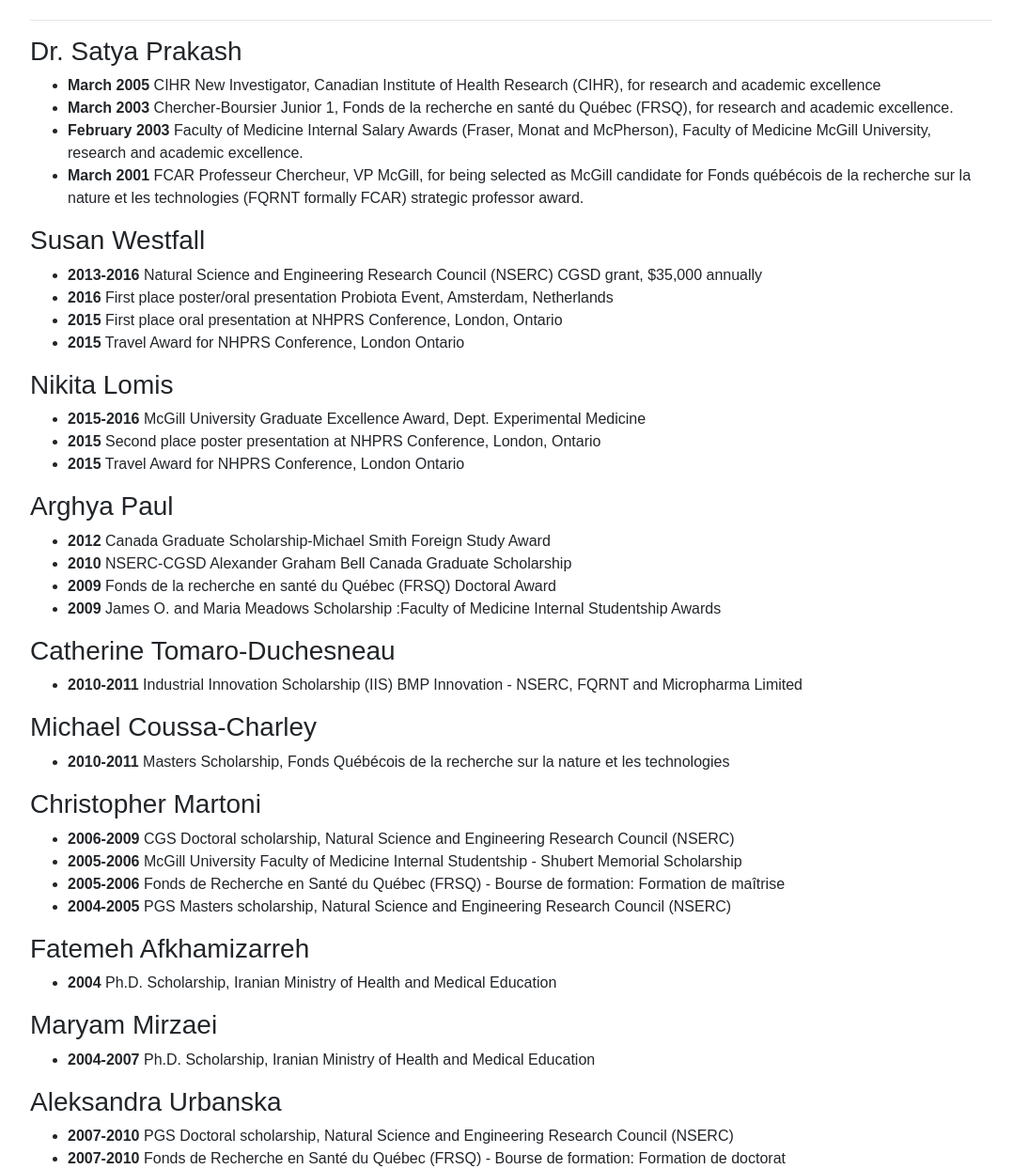
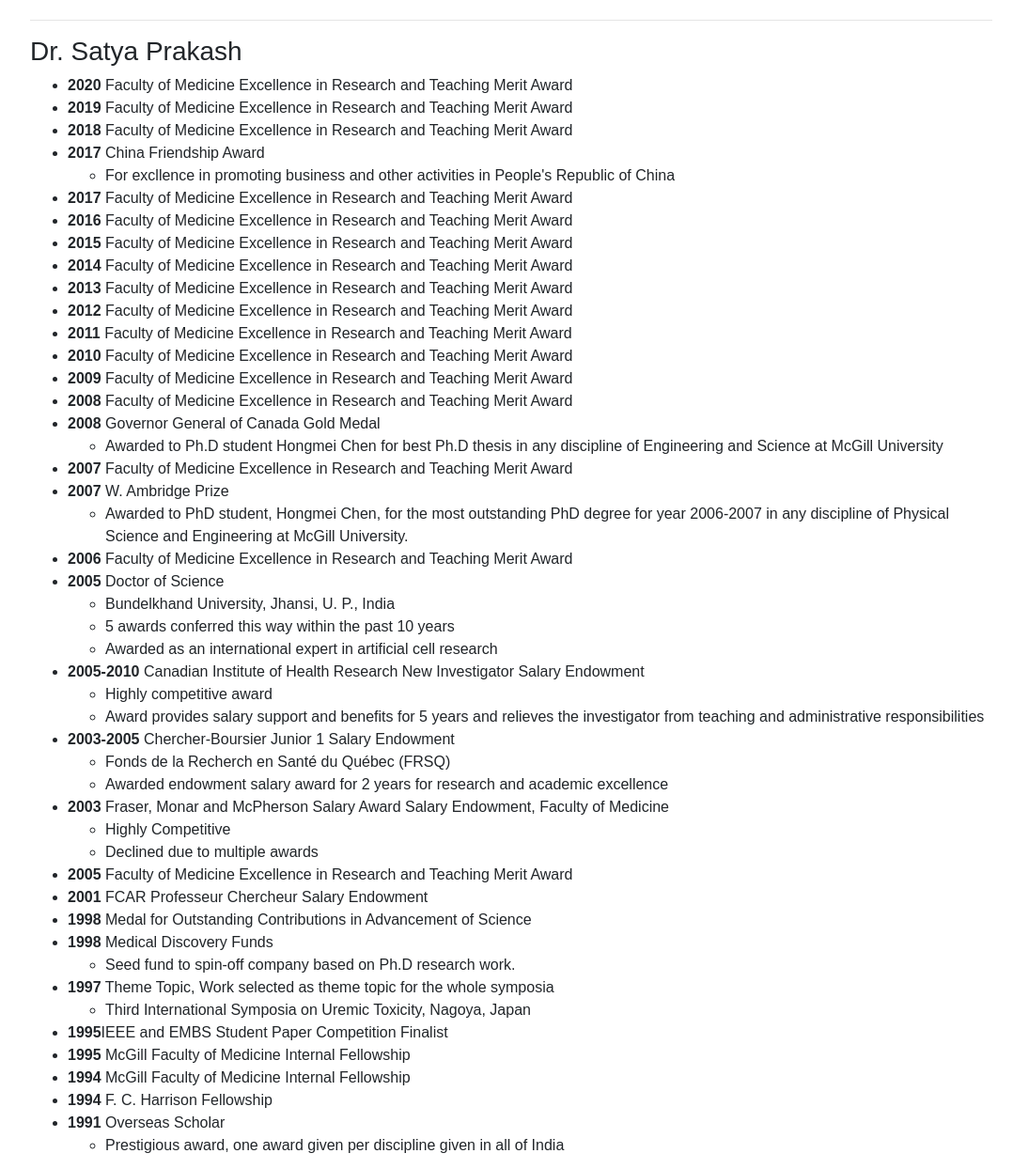
Before and after one commit to sarahford7/BiomedResearchLab, a plain HTML site: page awards.html in a window 1280 px wide. Shown: the part 213-1457 px from the top of the page at 94% size, without its empty margins (96-1174 px from the left). Drawn offline with nearby package versions, Linux system fonts and the light colour scheme; files whose address does not match are found by name.

Commit message:
updating prakash awards

```diff
--- a/awards.html
+++ b/awards.html
@@ -34,19 +34,74 @@
     <h1 class="mb-4 mt-4">Awards and Honors</h1>
     <hr>
     <h3>Dr. Satya Prakash</h3>
-    	<ul>
-    		 <li> <strong> March 2005</strong> CIHR New Investigator, Canadian
-              Institute of Health Research (CIHR), for research and academic excellence</li>
-            <li><strong> March 2003</strong> Chercher-Boursier Junior 1, Fonds
-              de la recherche en sant&eacute; du Qu&eacute;bec (FRSQ), for research
-              and academic excellence. </li>
-            <li><strong> February 2003 </strong> Faculty of Medicine Internal
-              Salary Awards (Fraser, Monat and McPherson), Faculty of Medicine
-              McGill University, research and academic excellence. </li>
-            <li><strong> March 2001 </strong> FCAR Professeur Chercheur, VP McGill,
-              for being selected as McGill candidate for Fonds qu&eacute;b&eacute;cois
-              de la recherche sur la nature et les technologies (FQRNT formally
-              FCAR) strategic professor award. </li>
+      <ul>
+        <li> <strong>2020</strong> Faculty of Medicine Excellence in Research and Teaching Merit Award</li>
+        <li> <strong>2019</strong> Faculty of Medicine Excellence in Research and Teaching Merit Award</li>
+        <li> <strong>2018</strong> Faculty of Medicine Excellence in Research and Teaching Merit Award</li>
+        <li> <strong>2017</strong> China Friendship Award</li>
+          <ul>
+            <li>For excllence in promoting business and other activities in People's Republic of China</li>
+          </ul>
+        <li> <strong>2017</strong> Faculty of Medicine Excellence in Research and Teaching Merit Award</li>
+        <li> <strong>2016</strong> Faculty of Medicine Excellence in Research and Teaching Merit Award</li>
+        <li> <strong>2015</strong> Faculty of Medicine Excellence in Research and Teaching Merit Award</li>
+        <li> <strong>2014</strong> Faculty of Medicine Excellence in Research and Teaching Merit Award</li>
+        <li> <strong>2013</strong> Faculty of Medicine Excellence in Research and Teaching Merit Award</li>
+        <li> <strong>2012</strong> Faculty of Medicine Excellence in Research and Teaching Merit Award</li>
+        <li> <strong>2011</strong> Faculty of Medicine Excellence in Research and Teaching Merit Award</li>
+        <li> <strong>2010</strong> Faculty of Medicine Excellence in Research and Teaching Merit Award</li>
+        <li> <strong>2009</strong> Faculty of Medicine Excellence in Research and Teaching Merit Award</li>
+        <li> <strong>2008</strong> Faculty of Medicine Excellence in Research and Teaching Merit Award</li>
+        <li> <strong>2008</strong> Governor General of Canada Gold Medal</li>
+          <ul>
+            <li>Awarded to Ph.D student Hongmei Chen for best Ph.D thesis in any discipline of Engineering and Science at McGill University</li>
+          </ul>
+        <li> <strong>2007</strong> Faculty of Medicine Excellence in Research and Teaching Merit Award</li>
+        <li> <strong>2007</strong> W. Ambridge Prize</li>
+          <ul>
+            <li>Awarded to PhD student, Hongmei Chen, for the most outstanding PhD degree for year 2006-2007 in any discipline of Physical Science and Engineering at McGill University.</li>
+          </ul>
+        <li> <strong>2006</strong> Faculty of Medicine Excellence in Research and Teaching Merit Award</li>
+        <li> <strong>2005</strong> Doctor of Science</li>
+          <ul>
+            <li>Bundelkhand University, Jhansi, U. P., India</li>
+            <li>5 awards conferred this way within the past 10 years</li>
+            <li>Awarded as an international expert in artificial cell research</li>
+          </ul>
+        <li> <strong>2005-2010</strong> Canadian Institute of Health Research New Investigator Salary Endowment</li>
+          <ul>
+            <li>Highly competitive award</li>
+            <li>Award provides salary support and benefits for 5 years and relieves the investigator from teaching and administrative responsibilities</li>
+          </ul>
+        <li> <strong>2003-2005</strong> Chercher-Boursier Junior 1 Salary Endowment</li>
+          <ul>
+            <li>Fonds de la Recherch en Santé du Québec (FRSQ)</li>
+            <li>Awarded endowment salary award for 2 years for research and academic excellence</li>
+          </ul>
+        <li> <strong>2003</strong> Fraser, Monar and McPherson Salary Award Salary Endowment, Faculty of Medicine</li>
+          <ul>
+            <li>Highly Competitive</li>
+            <li>Declined due to multiple awards</li>
+          </ul>
+        <li><strong>2005</strong> Faculty of Medicine Excellence in Research and Teaching Merit Award</li>
+        <li><strong>2001</strong> FCAR Professeur Chercheur Salary Endowment</li>
+        <li> <strong>1998</strong> Medal for Outstanding Contributions in Advancement of Science</li>
+        <li> <strong>1998</strong> Medical Discovery Funds</li>
+          <ul>
+            <li>Seed fund to spin-off company based on Ph.D research work.</li>
+          </ul>
+        <li><strong>1997</strong> Theme Topic, Work selected as theme topic for the whole symposia</li>
+          <ul>
+            <li>Third International Symposia on Uremic Toxicity, Nagoya, Japan</li>
+          </ul>
+        <li> <strong>1995</strong>IEEE and EMBS Student Paper Competition Finalist</li>
+        <li> <strong>1995</strong> McGill Faculty of Medicine Internal Fellowship</li>
+        <li> <strong>1994</strong> McGill Faculty of Medicine Internal Fellowship</li>
+        <li><strong>1994</strong> F. C. Harrison Fellowship</li>
+        <li> <strong>1991</strong> Overseas Scholar</li>
+          <ul>
+            <li>Prestigious award, one award given per discipline given in all of India</li>
+          </ul>
     	</ul>
 	<h3>Susan Westfall</h3>
 		<ul>
```
Also changed, not shown: 1 other file.
